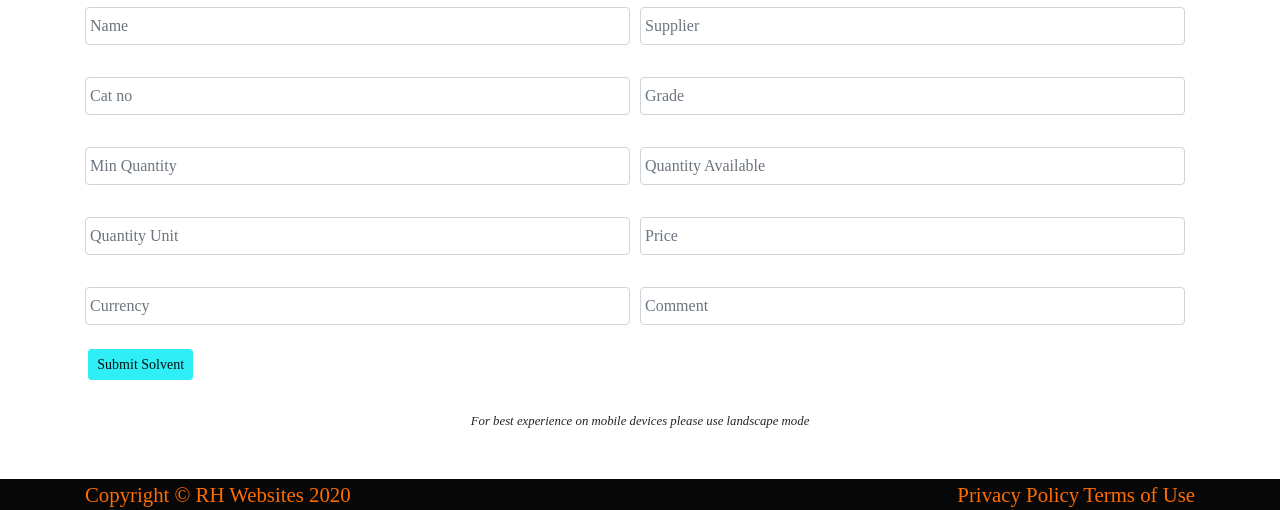
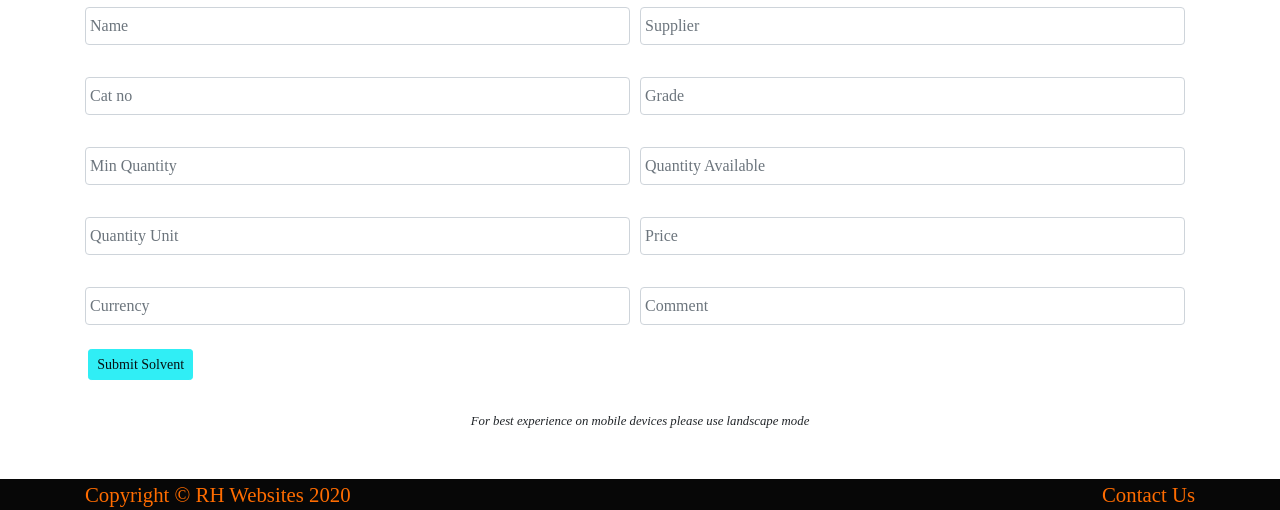
Before and after one commit to Code-Institute-Submissions/inventory-manager-mp3, a Flask app: page /addsolvents in a window 1280 px wide. Shown: the part 709-1219 px from the top of the page. Run offline with Flask 2, Linux system fonts and the light colour scheme; some libraries are stand-ins or nearby versions; some web fonts are replaced.

Commit message:
Changed footer information to have a contact us with pop up

```diff
--- a/templates/base.html
+++ b/templates/base.html
@@ -72,8 +72,7 @@
             <div class="footer-info col-lg-4 text-lg-left">Copyright © RH Websites 2020</div>
             <div class="col-lg-4 my-3 my-lg-0"></div>
             <div class="col-lg-4 text-lg-right">
-                <a class="footer-info" href="#!">Privacy Policy</a>
-                <a class="footer-info" href="#!">Terms of Use</a>
+                <a class="footer-info"  data-container="body" data-toggle="popover" data-placement="top" data-trigger="focus" data-content="Contact us on: Tel-01234 986532 or Email- im-support@gmail.com" href="#!">Contact Us</a>
             </div>
         </div>
     </div>
@@ -81,6 +80,13 @@
 
     <script src="https://code.jquery.com/jquery-3.5.1.slim.min.js" integrity="sha384-DfXdz2htPH0lsSSs5nCTpuj/zy4C+OGpamoFVy38MVBnE+IbbVYUew+OrCXaRkfj" crossorigin="anonymous"></script>
     <script src="https://cdn.jsdelivr.net/npm/bootstrap@4.5.3/dist/js/bootstrap.bundle.min.js" integrity="sha384-ho+j7jyWK8fNQe+A12Hb8AhRq26LrZ/JpcUGGOn+Y7RsweNrtN/tE3MoK7ZeZDyx" crossorigin="anonymous"></script>
-
+    <script>
+        $(function () {
+            $('[data-toggle="popover"]').popover()
+        })
+        $('.popover-dismiss').popover({
+             trigger: 'focus'
+        })
+    </script>
   </body>
 </html>
```
